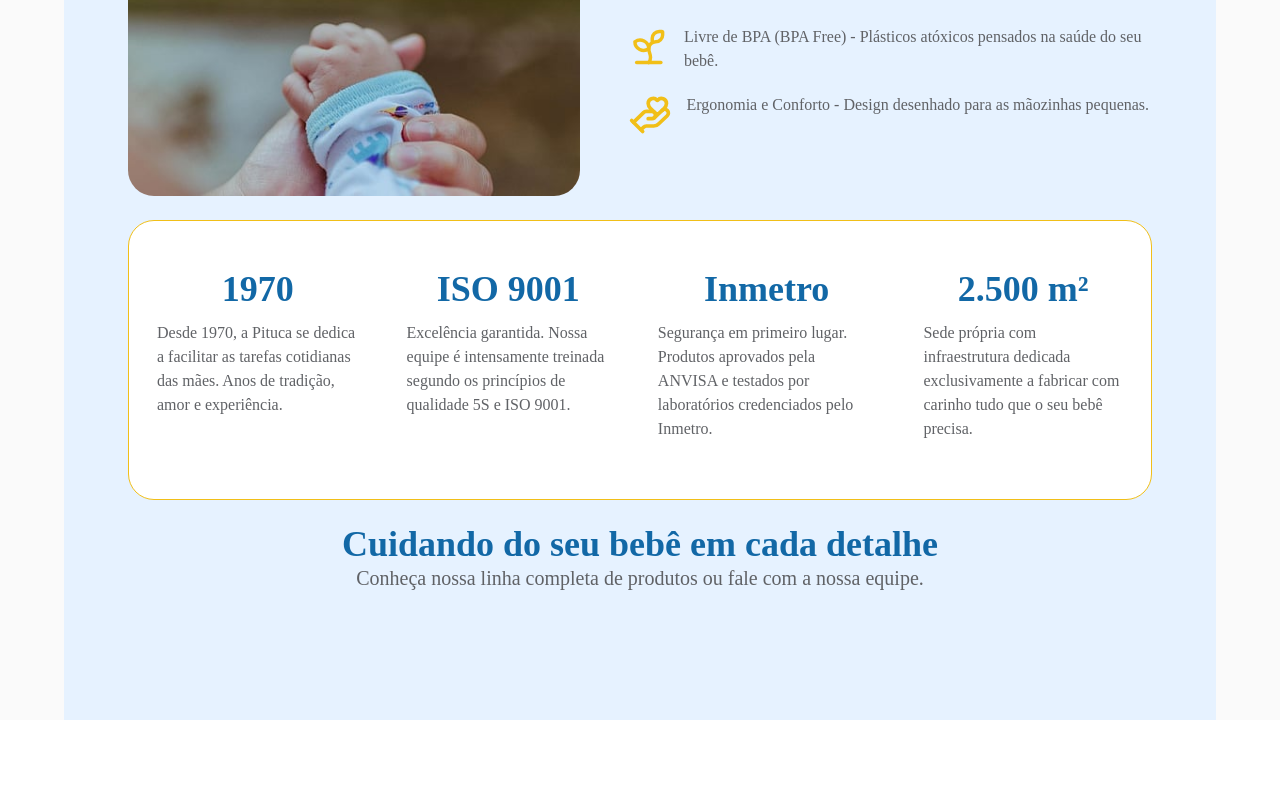
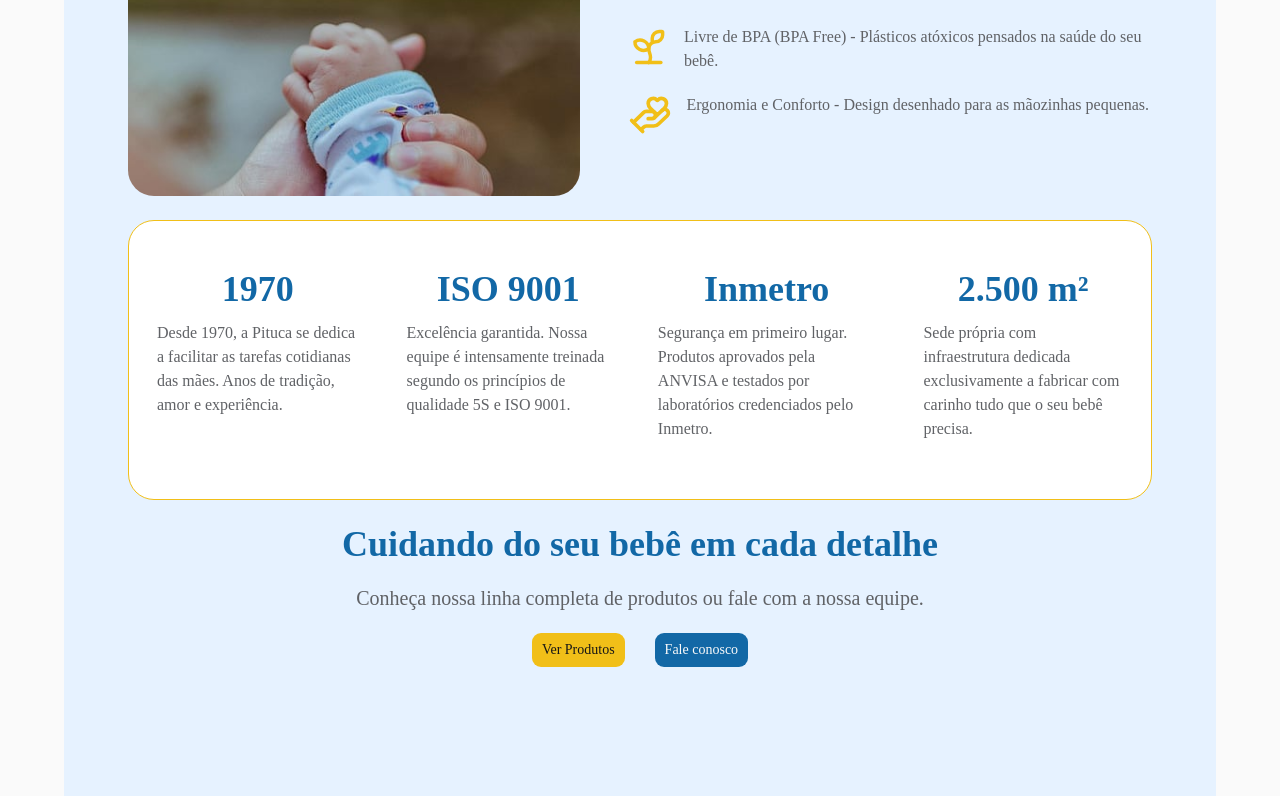
Before and after one commit to Buenohy/nebraska-pituca, a Next.js app: page / in a window 1280 px wide. Shown: the part 1093-1889 px from the top of the page. Before the commit the page ends 1813 px from the top, so only its background shows below. Built offline with nearby package versions, Linux system fonts and the light colour scheme.

Commit message:
feat: Created ButtonDefault component

```diff
--- a/app/page.tsx
+++ b/app/page.tsx
@@ -1,3 +1,4 @@
+import { ButtonDefault } from '@/components/ButtonDefault';
 import HomeCarousel from '@/components/HomeCarousel';
 import { Navbar } from '@/components/Navbar';
 import { HandHeart, ShieldCheck, Sprout } from 'lucide-react';
@@ -100,7 +101,7 @@ export default function Home() {
               </div>
             </div>
           </div>
-          <div className="flex flex-col items-center justify-center">
+          <div className="flex flex-col items-center justify-center gap-5">
             <h3 className="text-pituca-primary text-4xl font-bold text-center">
               Cuidando do seu bebê em cada detalhe
             </h3>
@@ -108,6 +109,14 @@ export default function Home() {
               Conheça nossa linha completa de produtos ou fale com a nossa
               equipe.
             </p>
+            <div className="flex gap-7">
+              <ButtonDefault
+                text="Ver Produtos"
+                size="lg"
+                variant="secondary"
+              />
+              <ButtonDefault text="Fale conosco" size="lg" variant="default" />
+            </div>
           </div>
         </div>
       </main>
--- /dev/null
+++ b/components/ButtonDefault.tsx
@@ -0,0 +1,20 @@
+import { Button } from '@/components/ui/button';
+import React from 'react';
+
+interface ButtonDefaultProps extends React.ComponentProps<typeof Button> {
+  text: string;
+  children?: React.ReactNode;
+}
+
+export function ButtonDefault({
+  text,
+  children,
+  variant = 'default',
+  ...props
+}: ButtonDefaultProps) {
+  return (
+    <Button variant={variant} {...props}>
+      {text || children}
+    </Button>
+  );
+}
--- a/components/ui/button.tsx
+++ b/components/ui/button.tsx
@@ -1,48 +1,49 @@
-import { Button as ButtonPrimitive } from "@base-ui/react/button"
-import { cva, type VariantProps } from "class-variance-authority"
-import { cn } from "cn"
+import { Button as ButtonPrimitive } from '@base-ui/react/button';
+import { cva, type VariantProps } from 'class-variance-authority';
+import { cn } from 'cn';
 
 const buttonVariants = cva(
   "group/button inline-flex shrink-0 items-center justify-center rounded-lg border border-transparent bg-clip-padding text-sm font-medium whitespace-nowrap transition-all outline-none select-none focus-visible:border-ring focus-visible:ring-3 focus-visible:ring-ring/50 active:not-aria-[haspopup]:translate-y-px disabled:pointer-events-none disabled:opacity-50 aria-invalid:border-destructive aria-invalid:ring-3 aria-invalid:ring-destructive/20 dark:aria-invalid:border-destructive/50 dark:aria-invalid:ring-destructive/40 [&_svg]:pointer-events-none [&_svg]:shrink-0 [&_svg:not([class*='size-'])]:size-4",
   {
     variants: {
       variant: {
-        default: "bg-primary text-primary-foreground hover:bg-primary/80",
+        default:
+          'bg-pituca-primary text-primary-foreground hover:bg-pituca-primary/80 hover:cursor-pointer',
         outline:
-          "border-border bg-background hover:bg-muted hover:text-foreground aria-expanded:bg-muted aria-expanded:text-foreground dark:border-input dark:bg-input/30 dark:hover:bg-input/50",
+          'border-border bg-background hover:bg-muted hover:text-foreground aria-expanded:bg-muted aria-expanded:text-foreground dark:border-input dark:bg-input/30 dark:hover:bg-input/50',
         secondary:
-          "bg-secondary text-secondary-foreground hover:bg-[color-mix(in_oklch,var(--secondary),var(--foreground)_5%)] aria-expanded:bg-secondary aria-expanded:text-secondary-foreground",
+          'bg-pituca-secundary text-secondary-foreground hover:bg-[color-mix(in_oklch,var(--pituca-secundary),var(--foreground)_5%)] aria-expanded:bg-pituca-secundary aria-expanded:text-secondary-foreground',
         ghost:
-          "hover:bg-muted hover:text-foreground aria-expanded:bg-muted aria-expanded:text-foreground dark:hover:bg-muted/50",
+          'hover:bg-muted hover:text-foreground aria-expanded:bg-muted aria-expanded:text-foreground dark:hover:bg-muted/50',
         destructive:
-          "bg-destructive/10 text-destructive hover:bg-destructive/20 focus-visible:border-destructive/40 focus-visible:ring-destructive/20 dark:bg-destructive/20 dark:hover:bg-destructive/30 dark:focus-visible:ring-destructive/40",
-        link: "text-primary underline-offset-4 hover:underline",
+          'bg-destructive/10 text-destructive hover:bg-destructive/20 focus-visible:border-destructive/40 focus-visible:ring-destructive/20 dark:bg-destructive/20 dark:hover:bg-destructive/30 dark:focus-visible:ring-destructive/40',
+        link: 'text-primary underline-offset-4 hover:underline',
       },
       size: {
         default:
-          "h-8 gap-1.5 px-2.5 has-data-[icon=inline-end]:pr-2 has-data-[icon=inline-start]:pl-2",
+          'h-8 gap-1.5 px-2.5 has-data-[icon=inline-end]:pr-2 has-data-[icon=inline-start]:pl-2',
         xs: "h-6 gap-1 rounded-[min(var(--radius-md),10px)] px-2 text-xs in-data-[slot=button-group]:rounded-lg has-data-[icon=inline-end]:pr-1.5 has-data-[icon=inline-start]:pl-1.5 [&_svg:not([class*='size-'])]:size-3",
         sm: "h-7 gap-1 rounded-[min(var(--radius-md),12px)] px-2.5 text-[0.8rem] in-data-[slot=button-group]:rounded-lg has-data-[icon=inline-end]:pr-1.5 has-data-[icon=inline-start]:pl-1.5 [&_svg:not([class*='size-'])]:size-3.5",
-        lg: "h-9 gap-1.5 px-2.5 has-data-[icon=inline-end]:pr-2 has-data-[icon=inline-start]:pl-2",
-        icon: "size-8",
-        "icon-xs":
+        lg: 'h-9 gap-1.5 px-2.5 has-data-[icon=inline-end]:pr-2 has-data-[icon=inline-start]:pl-2',
+        icon: 'size-8',
+        'icon-xs':
           "size-6 rounded-[min(var(--radius-md),10px)] in-data-[slot=button-group]:rounded-lg [&_svg:not([class*='size-'])]:size-3",
-        "icon-sm":
-          "size-7 rounded-[min(var(--radius-md),12px)] in-data-[slot=button-group]:rounded-lg",
-        "icon-lg": "size-9",
+        'icon-sm':
+          'size-7 rounded-[min(var(--radius-md),12px)] in-data-[slot=button-group]:rounded-lg',
+        'icon-lg': 'size-9',
       },
     },
     defaultVariants: {
-      variant: "default",
-      size: "default",
+      variant: 'default',
+      size: 'default',
     },
-  }
-)
+  },
+);
 
 function Button({
   className,
-  variant = "default",
-  size = "default",
+  variant = 'default',
+  size = 'default',
   ...props
 }: ButtonPrimitive.Props & VariantProps<typeof buttonVariants>) {
   return (
@@ -51,7 +52,7 @@ function Button({
       className={cn(buttonVariants({ variant, size, className }))}
       {...props}
     />
-  )
+  );
 }
 
-export { Button, buttonVariants }
+export { Button, buttonVariants };
```
